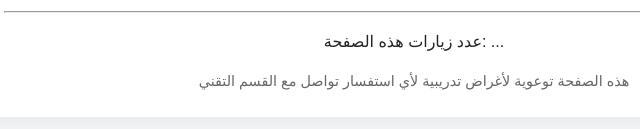
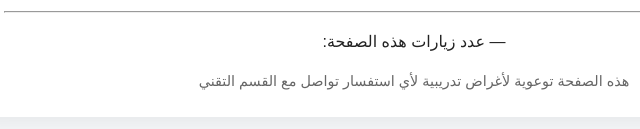
Before and after one commit to Anwarrk/Cybersecurity-Awareness-Campaign, a plain HTML site: page index.html in a window 1280 px wide. Shown: the part 681-810 px from the top of the page, 226-866 px from the left. Drawn offline with Linux system fonts and the light colour scheme; no server answers.

Commit message:
Update index.html

```diff
--- a/index.html
+++ b/index.html
@@ -47,7 +47,7 @@
     <a class="btn" href="https://youtu.be/SJhLufForYc?si=N3AFYfxwLBC-xu-m" id="learn"> ماهو التصيد الإلكتروني؟ </a>
 
     <hr/>
-    <p>عدد زيارات هذه الصفحة: <span id="visits">...</span></p>
+    <p>:عدد زيارات هذه الصفحة <span id="visits">...</span></p>
 
     <footer> هذه الصفحة توعوية لأغراض تدريبية لأي استفسار تواصل مع القسم التقني</footer>
   </div>
@@ -68,7 +68,7 @@
       document.getElementById('learn').addEventListener('click', function(e){
         e.preventDefault();
         window.open('https://youtu.be/SJhLufForYc?si=N3AFYfxwLBC-xu-m', '_blank');
-      });
+      });})();
   </script>
 </body>
 </html>
```
